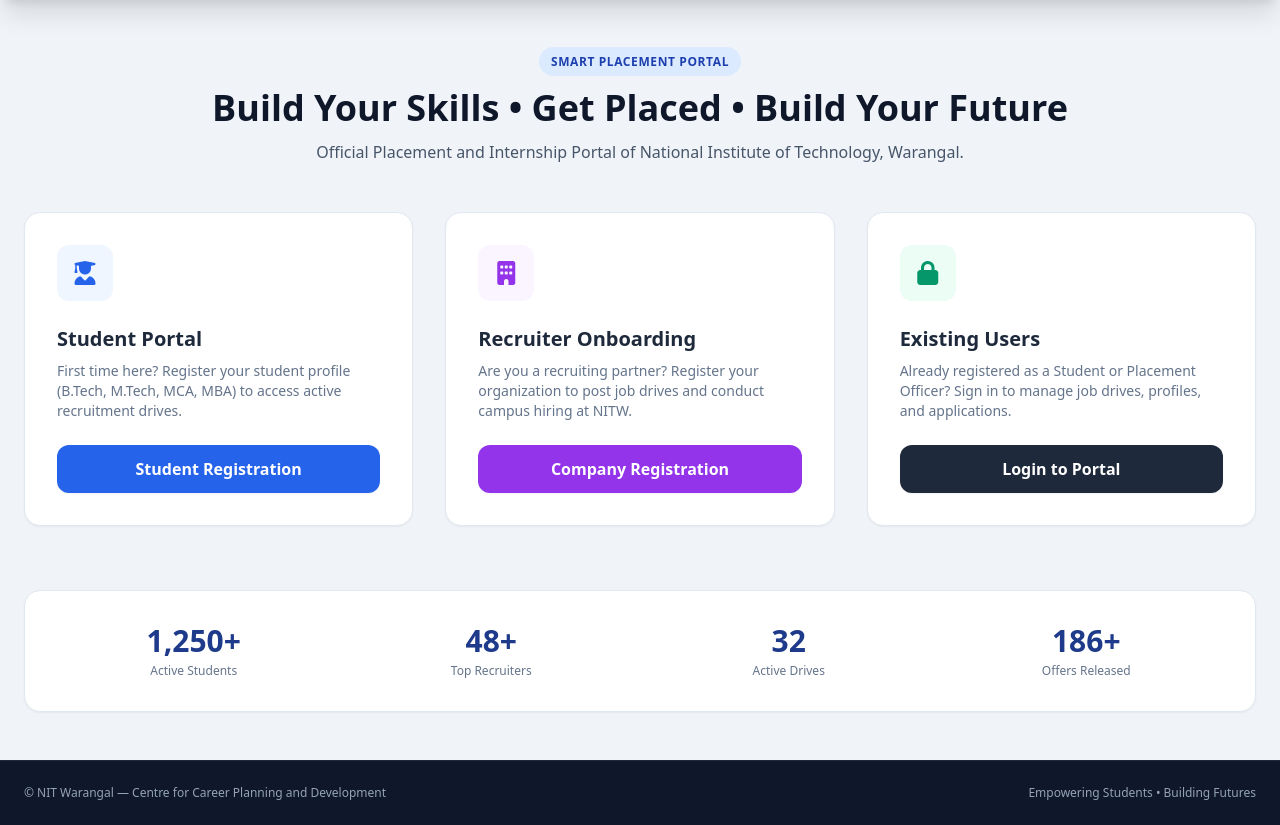
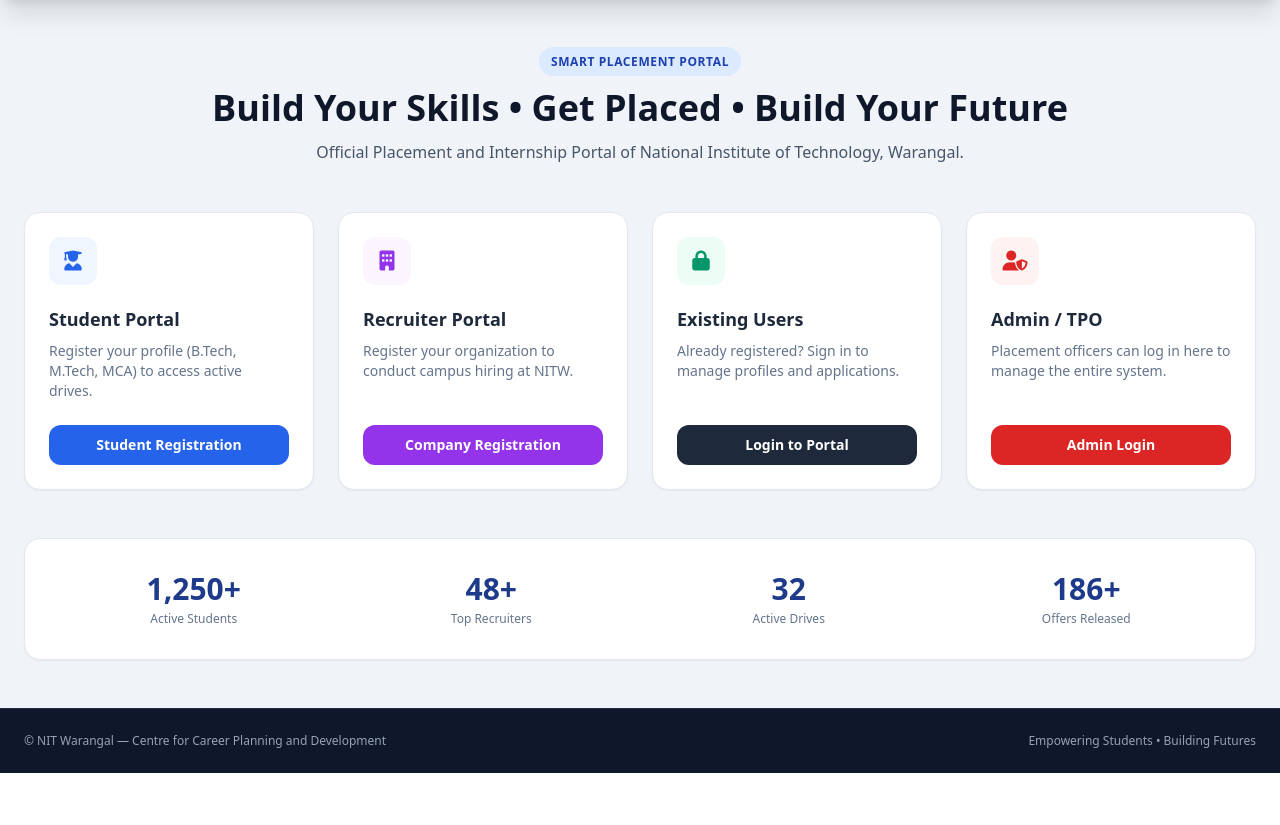
Before and after one commit to Choudhary00786/SmartPlacement, a Django app: page / in a window 1280 px wide. Shown: the part 84-909 px from the top of the page. After the commit the page ends 857 px from the top, so only its background shows below. Run offline with Django 5.2, Linux system fonts and the light colour scheme; some libraries are stand-ins or nearby versions.

Commit message:
Fixed sidebar logo link, template URLs, and custom login

```diff
--- a/placement_app/templates/landing.html
+++ b/placement_app/templates/landing.html
@@ -21,8 +21,8 @@
                     <p class="text-xs text-blue-300">Centre for Career Planning and Development</p>
                 </div>
             </div>
-            <div class="flex items-center gap-4">
-                <a href="/admin/login/" class="bg-blue-600 hover:bg-blue-700 text-white text-sm font-semibold px-5 py-2.5 rounded-lg transition-colors shadow-md">
+            <div class="flex items-center gap-6">
+                <a href="{% url 'login' %}" class="bg-blue-600 hover:bg-blue-700 text-white text-sm font-semibold px-5 py-2.5 rounded-lg transition-colors shadow-md">
                     <i class="fa-solid fa-right-to-bracket mr-2"></i> Portal Login
                 </a>
             </div>
@@ -42,52 +42,68 @@
         </p>
 
         <!-- REGISTRATION & ACCESS CARDS -->
-        <div class="grid grid-cols-1 md:grid-cols-3 gap-8 mt-12 text-left">
+        <div class="grid grid-cols-1 md:grid-cols-2 lg:grid-cols-4 gap-6 mt-12 text-left">
 
             <!-- CARD 1: STUDENT REGISTRATION -->
-            <div class="bg-white rounded-2xl p-8 shadow-sm border border-slate-200 hover:shadow-xl transition-all duration-300 flex flex-col justify-between group">
+            <div class="bg-white rounded-2xl p-6 shadow-sm border border-slate-200 hover:shadow-xl transition-all duration-300 flex flex-col justify-between group">
                 <div>
-                    <div class="w-14 h-14 bg-blue-50 text-blue-600 rounded-xl flex items-center justify-center text-2xl mb-6 group-hover:bg-blue-600 group-hover:text-white transition-colors">
+                    <div class="w-12 h-12 bg-blue-50 text-blue-600 rounded-xl flex items-center justify-center text-xl mb-5 group-hover:bg-blue-600 group-hover:text-white transition-colors">
                         <i class="fa-solid fa-user-graduate"></i>
                     </div>
-                    <h3 class="text-xl font-bold text-slate-800 mb-2">Student Portal</h3>
-                    <p class="text-slate-500 text-sm mb-6">First time here? Register your student profile (B.Tech, M.Tech, MCA, MBA) to access active recruitment drives.</p>
+                    <h3 class="text-lg font-bold text-slate-800 mb-2">Student Portal</h3>
+                    <p class="text-slate-500 text-sm mb-6">Register your profile (B.Tech, M.Tech, MCA) to access active drives.</p>
                 </div>
-                <div class="space-y-3">
-                    <a href="/student/register/student/" class="block text-center w-full bg-blue-600 hover:bg-blue-700 text-white font-bold py-3 rounded-xl transition-colors shadow-sm">
+                <div>
+                    <a href="{% url 'student_register' %}" class="block text-center w-full bg-blue-600 hover:bg-blue-700 text-white font-bold py-2.5 rounded-xl transition-colors text-sm">
                         Student Registration
                     </a>
                 </div>
             </div>
 
             <!-- CARD 2: COMPANY REGISTRATION -->
-            <div class="bg-white rounded-2xl p-8 shadow-sm border border-slate-200 hover:shadow-xl transition-all duration-300 flex flex-col justify-between group">
+            <div class="bg-white rounded-2xl p-6 shadow-sm border border-slate-200 hover:shadow-xl transition-all duration-300 flex flex-col justify-between group">
                 <div>
-                    <div class="w-14 h-14 bg-purple-50 text-purple-600 rounded-xl flex items-center justify-center text-2xl mb-6 group-hover:bg-purple-600 group-hover:text-white transition-colors">
+                    <div class="w-12 h-12 bg-purple-50 text-purple-600 rounded-xl flex items-center justify-center text-xl mb-5 group-hover:bg-purple-600 group-hover:text-white transition-colors">
                         <i class="fa-solid fa-building"></i>
                     </div>
-                    <h3 class="text-xl font-bold text-slate-800 mb-2">Recruiter Onboarding</h3>
-                    <p class="text-slate-500 text-sm mb-6">Are you a recruiting partner? Register your organization to post job drives and conduct campus hiring at NITW.</p>
+                    <h3 class="text-lg font-bold text-slate-800 mb-2">Recruiter Portal</h3>
+                    <p class="text-slate-500 text-sm mb-6">Register your organization to conduct campus hiring at NITW.</p>
                 </div>
-                <div class="space-y-3">
-                    <a href="/student/register/company/" class="block text-center w-full bg-purple-600 hover:bg-purple-700 text-white font-bold py-3 rounded-xl transition-colors shadow-sm">
+                <div>
+                    <a href="{% url 'company_register' %}" class="block text-center w-full bg-purple-600 hover:bg-purple-700 text-white font-bold py-2.5 rounded-xl transition-colors text-sm">
                         Company Registration
                     </a>
                 </div>
             </div>
 
-            <!-- CARD 3: PORTAL LOGIN -->
-            <div class="bg-white rounded-2xl p-8 shadow-sm border border-slate-200 hover:shadow-xl transition-all duration-300 flex flex-col justify-between group">
+            <!-- CARD 3: USER LOGIN -->
+            <div class="bg-white rounded-2xl p-6 shadow-sm border border-slate-200 hover:shadow-xl transition-all duration-300 flex flex-col justify-between group">
                 <div>
-                    <div class="w-14 h-14 bg-emerald-50 text-emerald-600 rounded-xl flex items-center justify-center text-2xl mb-6 group-hover:bg-emerald-600 group-hover:text-white transition-colors">
+                    <div class="w-12 h-12 bg-emerald-50 text-emerald-600 rounded-xl flex items-center justify-center text-xl mb-5 group-hover:bg-emerald-600 group-hover:text-white transition-colors">
                         <i class="fa-solid fa-lock"></i>
                     </div>
-                    <h3 class="text-xl font-bold text-slate-800 mb-2">Existing Users</h3>
-                    <p class="text-slate-500 text-sm mb-6">Already registered as a Student or Placement Officer? Sign in to manage job drives, profiles, and applications.</p>
+                    <h3 class="text-lg font-bold text-slate-800 mb-2">Existing Users</h3>
+                    <p class="text-slate-500 text-sm mb-6">Already registered? Sign in to manage profiles and applications.</p>
                 </div>
-                <div class="space-y-3">
-                    <a href="/admin/login/" class="block text-center w-full bg-slate-800 hover:bg-slate-900 text-white font-bold py-3 rounded-xl transition-colors shadow-sm">
+                <div>
+                    <a href="{% url 'login' %}" class="block text-center w-full bg-slate-800 hover:bg-slate-900 text-white font-bold py-2.5 rounded-xl transition-colors text-sm">
                         Login to Portal
+                    </a>
+                </div>
+            </div>
+
+            <!-- CARD 4: ADMIN / TPO LOGIN -->
+            <div class="bg-white rounded-2xl p-6 shadow-sm border border-slate-200 hover:shadow-xl transition-all duration-300 flex flex-col justify-between group">
+                <div>
+                    <div class="w-12 h-12 bg-red-50 text-red-600 rounded-xl flex items-center justify-center text-xl mb-5 group-hover:bg-red-600 group-hover:text-white transition-colors">
+                        <i class="fa-solid fa-user-shield"></i>
+                    </div>
+                    <h3 class="text-lg font-bold text-slate-800 mb-2">Admin / TPO</h3>
+                    <p class="text-slate-500 text-sm mb-6">Placement officers can log in here to manage the entire system.</p>
+                </div>
+                <div>
+                    <a href="{% url 'login' %}" class="block text-center w-full bg-red-600 hover:bg-red-700 text-white font-bold py-2.5 rounded-xl transition-colors text-sm">
+                        Admin Login
                     </a>
                 </div>
             </div>
@@ -95,7 +111,7 @@
         </div>
 
         <!-- STATS BANNER -->
-        <div class="mt-16 bg-white border border-slate-200 rounded-2xl p-8 shadow-sm grid grid-cols-2 md:grid-cols-4 gap-6 text-center">
+        <div class="mt-12 bg-white border border-slate-200 rounded-2xl p-8 shadow-sm grid grid-cols-2 md:grid-cols-4 gap-6 text-center">
             <div>
                 <p class="text-3xl font-extrabold text-blue-900">1,250+</p>
                 <p class="text-xs text-slate-500 font-medium mt-1">Active Students</p>
--- a/placement_app/urls.py
+++ b/placement_app/urls.py
@@ -2,11 +2,10 @@ from django.urls import path
 from . import views
 
 urlpatterns = [
-    # Main Landing Page (Peheli baar aane walon ke liye)
     path('', views.landing_page, name='landing_page'),
-
-    # Dashboard & Registration Routes
     path('dashboard/', views.student_dashboard, name='student_dashboard'),
+    path('login/', views.user_login, name='login'),
+    path('logout/', views.user_logout, name='logout'),
     path('register/student/', views.student_register, name='student_register'),
     path('register/company/', views.company_register, name='company_register'),
     path('profile/', views.my_profile, name='my_profile'),
--- a/placement_app/views.py
+++ b/placement_app/views.py
@@ -1,20 +1,18 @@
 from django.shortcuts import render, redirect, get_object_or_404
 from django.contrib import messages
 from django.contrib.auth.decorators import login_required
-from django.db import connection # <--- Ye naya import hai RAW SQL chalane ke liye
+from django.contrib.auth import authenticate, login as auth_login, logout as auth_logout
+from django.contrib.auth.models import User
+from django.db import connection
 from .models import JobDrive, Application, Student
 
 def landing_page(request):
-    # Agar user pehle se login hai toh seedha dashboard bhejein
-    if request.user.is_authenticated:
-        return redirect('student_dashboard')
     # First-time / non-logged-in user ke liye Landing Page
     return render(request, 'landing.html')
 
-@login_required(login_url='/admin/login/')
+@login_required(login_url='/login/')
 def student_dashboard(request):
     # 1. RAW SQL SELECT & INNER JOIN (Professor ko dikhane ke liye)
-    # Ye query JobDrive aur Company table ko SQL level par join karti hai
     sql_query = """
         SELECT d.id, c.name AS company_name, c.industry_type,
                d.job_role, d.package_lpa, d.deadline, d.min_cgpa
@@ -24,13 +22,11 @@ def student_dashboard(request):
         ORDER BY d.deadline ASC;
     """
 
-    # Query ko execute karna
     with connection.cursor() as cursor:
         cursor.execute(sql_query)
         columns = [col[0] for col in cursor.description]
         drives = [dict(zip(columns, row)) for row in cursor.fetchall()]
 
-    # User se linked student profile fetch karein
     try:
         student = request.user.student
     except Student.DoesNotExist:
@@ -42,7 +38,7 @@ def student_dashboard(request):
     }
     return render(request, 'student_dashboard.html', context)
 
-@login_required(login_url='/admin/login/')
+@login_required(login_url='/login/')
 def apply_job(request, drive_id):
     job = get_object_or_404(JobDrive, id=drive_id)
     student = request.user.student
@@ -58,7 +54,7 @@ def apply_job(request, drive_id):
         return redirect('student_dashboard')
 
     with connection.cursor() as cursor:
-        # 3. RAW SQL SELECT (Duplicate Application Check karne ke liye)
+        # 3. RAW SQL SELECT (Duplicate Application Check)
         check_query = "SELECT id FROM placement_app_application WHERE student_id = %s AND job_drive_id = %s"
         cursor.execute(check_query, [student.id, job.id])
         already_applied = cursor.fetchone()
@@ -67,7 +63,7 @@ def apply_job(request, drive_id):
             messages.warning(request, 'Aapne is drive ke liye pehle hi apply kar diya hai!')
             return redirect('student_dashboard')
 
-        # 4. RAW SQL INSERT INTO (Nayi application database me save karne ke liye)
+        # 4. RAW SQL INSERT INTO
         insert_query = """
             INSERT INTO placement_app_application (status, applied_on, job_drive_id, student_id)
             VALUES ('Applied', CURRENT_TIMESTAMP, %s, %s);
@@ -76,8 +72,6 @@ def apply_job(request, drive_id):
 
     messages.success(request, f'Aapne successfully {job.company.name} ke liye apply kar diya hai!')
     return redirect('student_dashboard')
-
-from django.contrib.auth.models import User
 
 def student_register(request):
     if request.method == 'POST':
@@ -89,7 +83,6 @@ def student_register(request):
         branch = request.POST.get('branch')    # e.g., CSE / ECE
         cgpa = request.POST.get('cgpa')
 
-        # Branch text formatting (e.g. "B.Tech - CSE") for database storage
         full_branch_info = f"{course} - {branch}"
 
         try:
@@ -105,7 +98,7 @@ def student_register(request):
                 cursor.execute(insert_query, [full_branch_info, cgpa, user.id])
 
             messages.success(request, 'Registration successful! Ab aap login kar sakte hain.')
-            return redirect('/admin/login/')
+            return redirect('login')
         except Exception as e:
             messages.error(request, f'Registration failed: {str(e)}')
 
@@ -113,14 +106,12 @@ def student_register(request):
 
 def company_register(request):
     if request.method == 'POST':
-        # Form se data nikalna
         name = request.POST.get('name')
         industry = request.POST.get('industry_type')
         email = request.POST.get('email')
         website = request.POST.get('website')
 
         try:
-            # RAW SQL se Company table me data INSERT karein
             with connection.cursor() as cursor:
                 insert_query = """
                     INSERT INTO placement_app_company (name, industry_type, email, website)
@@ -129,18 +120,15 @@ def company_register(request):
                 cursor.execute(insert_query, [name, industry, email, website])
 
             messages.success(request, 'Company Registration Successful!')
-            return redirect('student_dashboard') # Ya admin panel bhej sakte hain
+            return redirect('student_dashboard')
         except Exception as e:
             messages.error(request, f'Registration failed: {str(e)}')
 
     return render(request, 'company_register.html')
 
-from django.db import connection
-
-@login_required(login_url='/admin/login/')
+@login_required(login_url='/login/')
 def my_profile(request):
     student_id = request.user.student.id
-    # RAW SQL Query for Student Profile + User Auth Data
     with connection.cursor() as cursor:
         sql = """
             SELECT s.id, u.first_name, u.email, u.username, s.branch, s.cgpa, s.is_placed
@@ -158,11 +146,9 @@ def my_profile(request):
 
     return render(request, 'my_profile.html', {'profile': profile_data})
 
-
-@login_required(login_url='/admin/login/')
+@login_required(login_url='/login/')
 def my_applications(request):
     student_id = request.user.student.id
-    # RAW SQL Multi-Table INNER JOIN (Application + JobDrive + Company)
     with connection.cursor() as cursor:
         sql = """
             SELECT a.id, c.name AS company_name, d.job_role, d.package_lpa, a.status, a.applied_on
@@ -178,12 +164,32 @@ def my_applications(request):
 
     return render(request, 'my_applications.html', {'applications': apps})
 
-
-@login_required(login_url='/admin/login/')
+@login_required(login_url='/login/')
 def assessments(request):
     return render(request, 'assessments.html')
 
-
-@login_required(login_url='/admin/login/')
+@login_required(login_url='/login/')
 def notifications(request):
     return render(request, 'notifications.html')
+
+def user_login(request):
+
+    if request.method == 'POST':
+        u_name = request.POST.get('username')
+        passw = request.POST.get('password')
+
+        user = authenticate(request, username=u_name, password=passw)
+
+        if user is not None:
+            auth_login(request, user)
+            messages.success(request, 'Successfully logged in!')
+            return redirect('student_dashboard')
+        else:
+            messages.error(request, 'Invalid Username or Password! Kripya sahi details dalein.')
+
+    return render(request, 'login.html')
+
+def user_logout(request):
+    auth_logout(request)
+    messages.success(request, 'You have been successfully logged out.')
+    return redirect('landing_page')
```
Also changed, not shown: placement_app/templates/assessments.html (+10 -5 lines), placement_app/templates/company_register.html (+9 -11 lines), placement_app/templates/login.html (added, +67 -0 lines), placement_app/templates/my_applications.html (+10 -5 lines), placement_app/templates/my_profile.html (+10 -5 lines), placement_app/templates/notifications.html (+10 -5 lines), placement_app/templates/student_dashboard.html (+11 -11 lines), placement_app/templates/student_register.html (+9 -11 lines), db.sqlite3.
